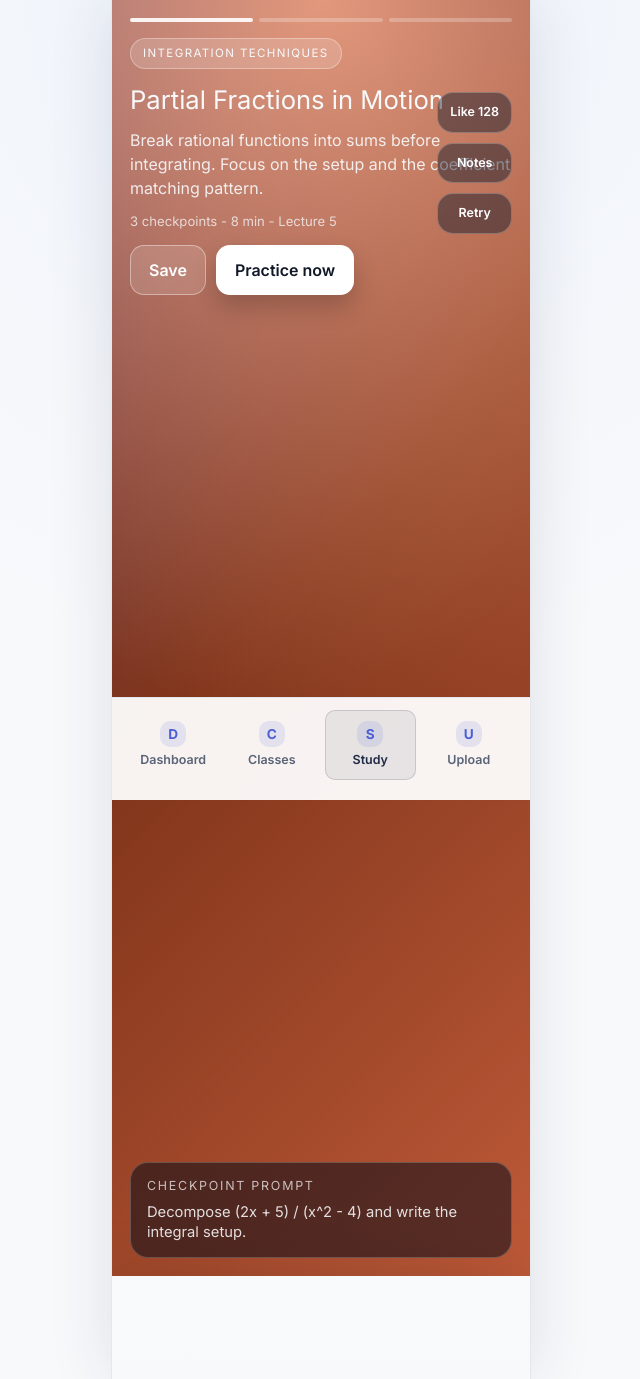
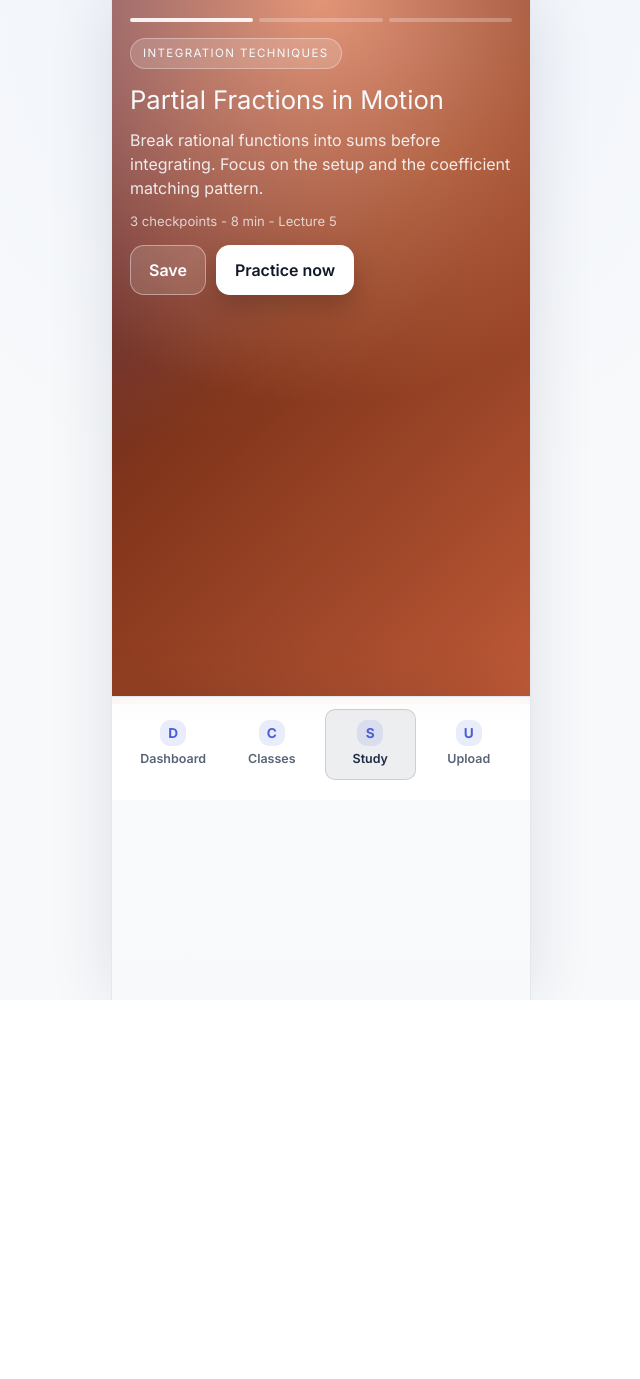
Before and after one commit to jackolsen0171/mchacks_13, a SvelteKit app in the folder web/: page /study in a window 1280 px wide. Shown: the whole page, without its empty margins (319-959 px from the left). After the commit the page ends 1000 px from the top, so only its background shows below. Built offline with nearby package versions, Linux system fonts and the light colour scheme.

Commit message:
study reel ui WIP[3]

```diff
--- a/web/src/routes/layout.css
+++ b/web/src/routes/layout.css
@@ -408,8 +408,8 @@ textarea {
 }
 
 .reels-shell--fullscreen {
-  margin: -24px -20px -96px;
-  padding: 0;
+  margin: -24px -20px 0;
+  padding: 0 0 96px;
   min-height: 100%;
 }
 
@@ -463,7 +463,7 @@ textarea {
 }
 
 .reels-shell--fullscreen .reels-viewport {
-  height: 100%;
+  height: calc(100vh - 96px);
   padding: 0;
   border-radius: 0;
   border: none;
--- a/web/src/routes/study/+page.svelte
+++ b/web/src/routes/study/+page.svelte
@@ -19,17 +19,6 @@
           <button class="button button-primary" type="button">Practice now</button>
         </div>
       </div>
-      <aside class="reel-side">
-        <button class="reel-icon" type="button">Like 128</button>
-        <button class="reel-icon" type="button">Notes</button>
-        <button class="reel-icon" type="button">Retry</button>
-      </aside>
-      <footer class="reel-footer">
-        <div class="reel-footer-title">Checkpoint prompt</div>
-        <div class="reel-footer-body">
-          Decompose (2x + 5) / (x^2 - 4) and write the integral setup.
-        </div>
-      </footer>
     </article>
 
     <article class="reel-card reel-card--ocean">
@@ -51,17 +40,6 @@
           <button class="button button-primary" type="button">Start drill</button>
         </div>
       </div>
-      <aside class="reel-side">
-        <button class="reel-icon" type="button">Like 96</button>
-        <button class="reel-icon" type="button">Share</button>
-        <button class="reel-icon" type="button">Quiz</button>
-      </aside>
-      <footer class="reel-footer">
-        <div class="reel-footer-title">Quick check</div>
-        <div class="reel-footer-body">
-          Does sum (3^n / n!) converge? Identify the test and the reason.
-        </div>
-      </footer>
     </article>
 
     <article class="reel-card reel-card--noir">
@@ -83,17 +61,6 @@
           <button class="button button-primary" type="button">Solve now</button>
         </div>
       </div>
-      <aside class="reel-side">
-        <button class="reel-icon" type="button">Like 74</button>
-        <button class="reel-icon" type="button">Timer</button>
-        <button class="reel-icon" type="button">Mastery</button>
-      </aside>
-      <footer class="reel-footer">
-        <div class="reel-footer-title">Try this</div>
-        <div class="reel-footer-body">
-          Find the surface area for y = x^2, 1 &lt;= x &lt;= 2 rotated about the x-axis.
-        </div>
-      </footer>
     </article>
   </div>
 </section>
```
